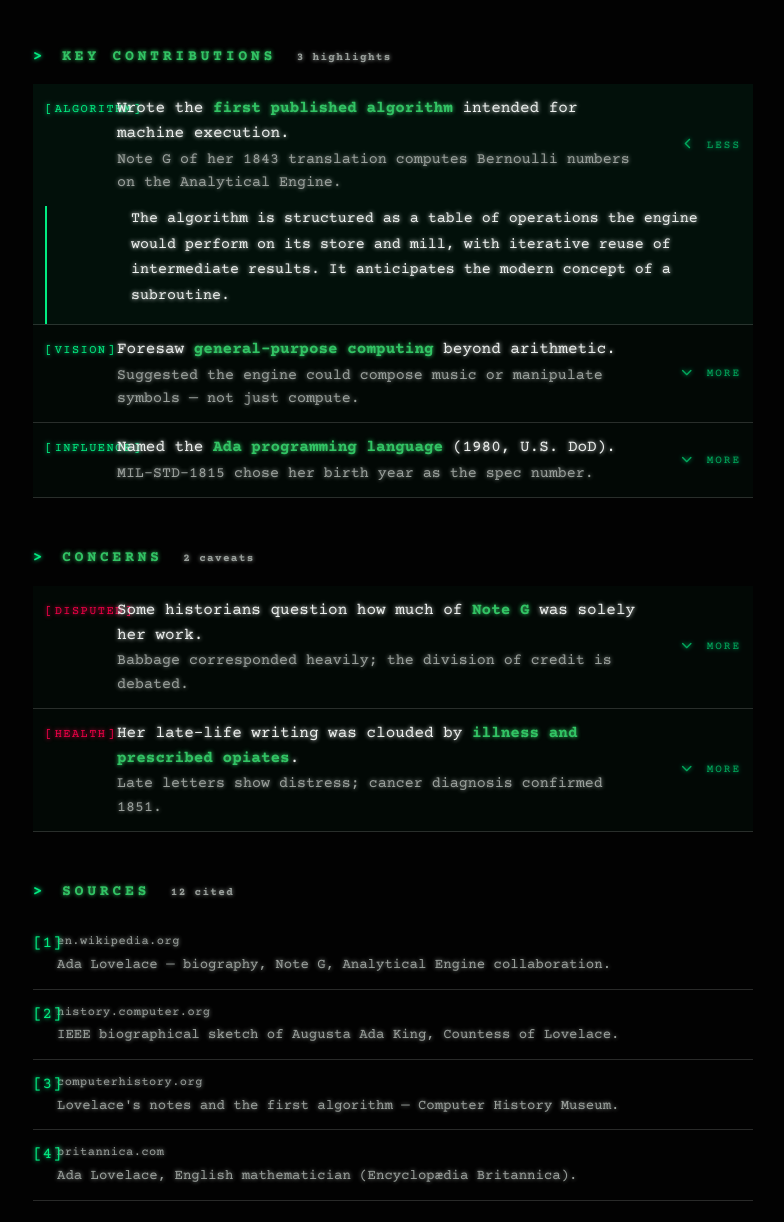
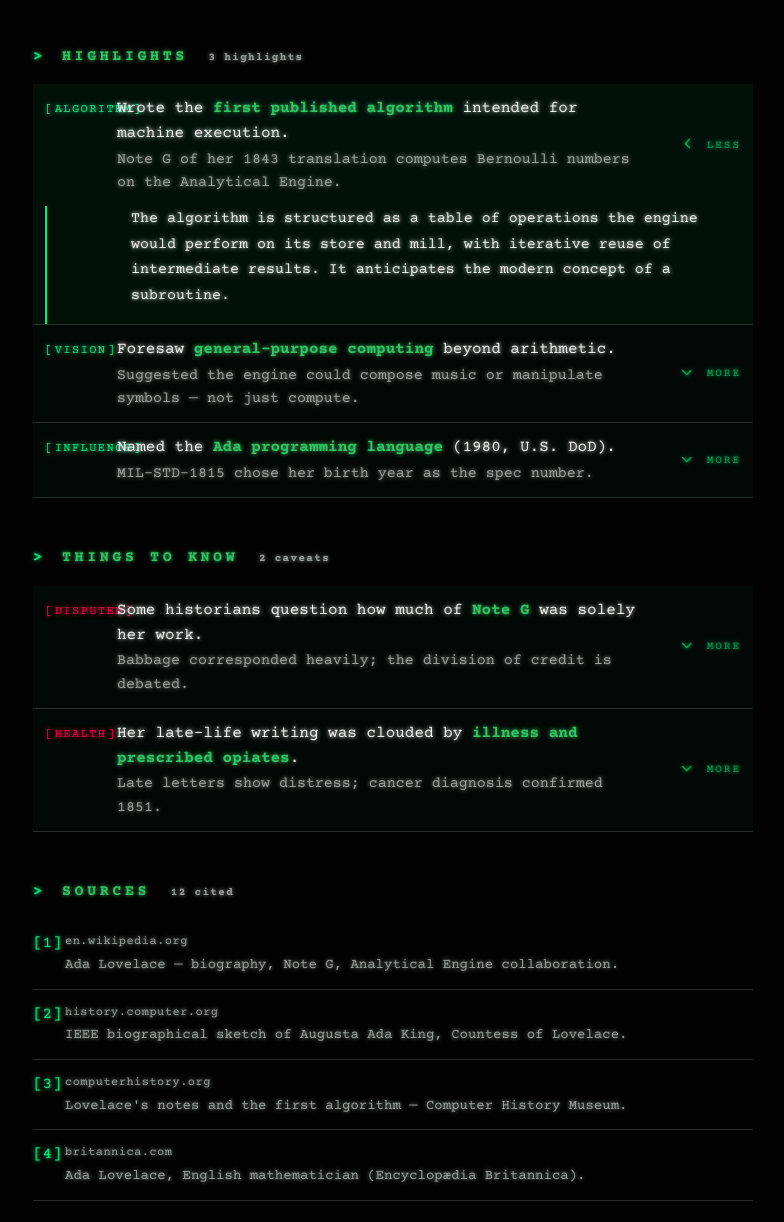
Before and after one commit to douglasryanadams/odin, a website: page mockup/profile.html in a window 1280 px wide. Shown: the part 1438-2660 px from the top of the page, without its empty margins (39-823 px from the left). Drawn offline with nearby package versions, Linux system fonts and the light colour scheme.

Commit message:
Rename profile section headings and fix citation bracket spacing
"Key contributions" and "Concerns" read oddly for places and events,
so use category-neutral "Highlights" and "Things to know" instead.
Also widen the citation item's left padding so the "[N]" prefix no
longer overlaps the source title.

```diff
--- a/mockup/profile.html
+++ b/mockup/profile.html
@@ -134,7 +134,7 @@
         </section>
 
         <section>
-          <h2>Key contributions <span class="profile__hint">3 highlights</span></h2>
+          <h2>Highlights <span class="profile__hint">3 highlights</span></h2>
           <ul class="findings findings--up">
             <li class="findings__item">
               <details class="finding" open>
@@ -209,7 +209,7 @@
         </section>
 
         <section>
-          <h2>Concerns <span class="profile__hint">2 caveats</span></h2>
+          <h2>Things to know <span class="profile__hint">2 caveats</span></h2>
           <ul class="findings findings--down">
             <li class="findings__item">
               <details class="finding">
--- a/static/css/odin/pages/_profile.css
+++ b/static/css/odin/pages/_profile.css
@@ -789,7 +789,7 @@
 
 .citations__item {
   counter-increment: cite;
-  padding: var(--sp-3) 0 var(--sp-3) var(--sp-5);
+  padding: var(--sp-3) 0 var(--sp-3) var(--sp-6);
   position: relative;
   border-bottom: 1px solid color-mix(in oklch, var(--text-muted) 18%, transparent);
 }
```
Also changed, not shown: src/odin/templates/profile.html (+4 -3 lines).
